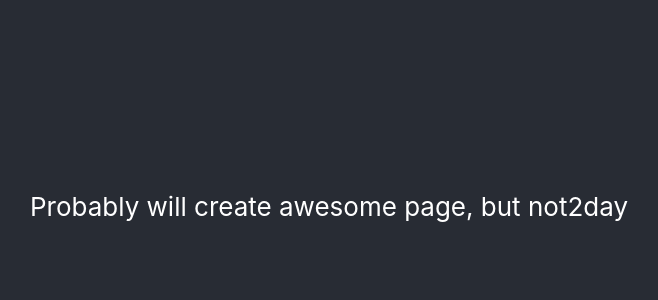
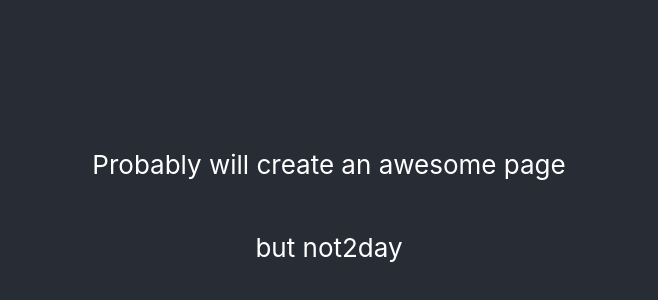
Before and after one commit to ZavitskyA/not2day, a React (Create React App) app: page / in a window 1280 px wide. Shown: the part 194-494 px from the top of the page, without its empty margins (311-969 px from the left). Built offline with nearby package versions, Linux system fonts and the light colour scheme.

Commit message:
title changed

```diff
--- a/src/App.tsx
+++ b/src/App.tsx
@@ -7,7 +7,10 @@ function App() {
     <div className="App">
       <header className="App-header">
         <p>
-          Probably will create awesome page, but not2day
+          Probably will create an awesome page
+        </p>
+        <p>
+          but not2day
         </p>
       </header>
     </div>
```
